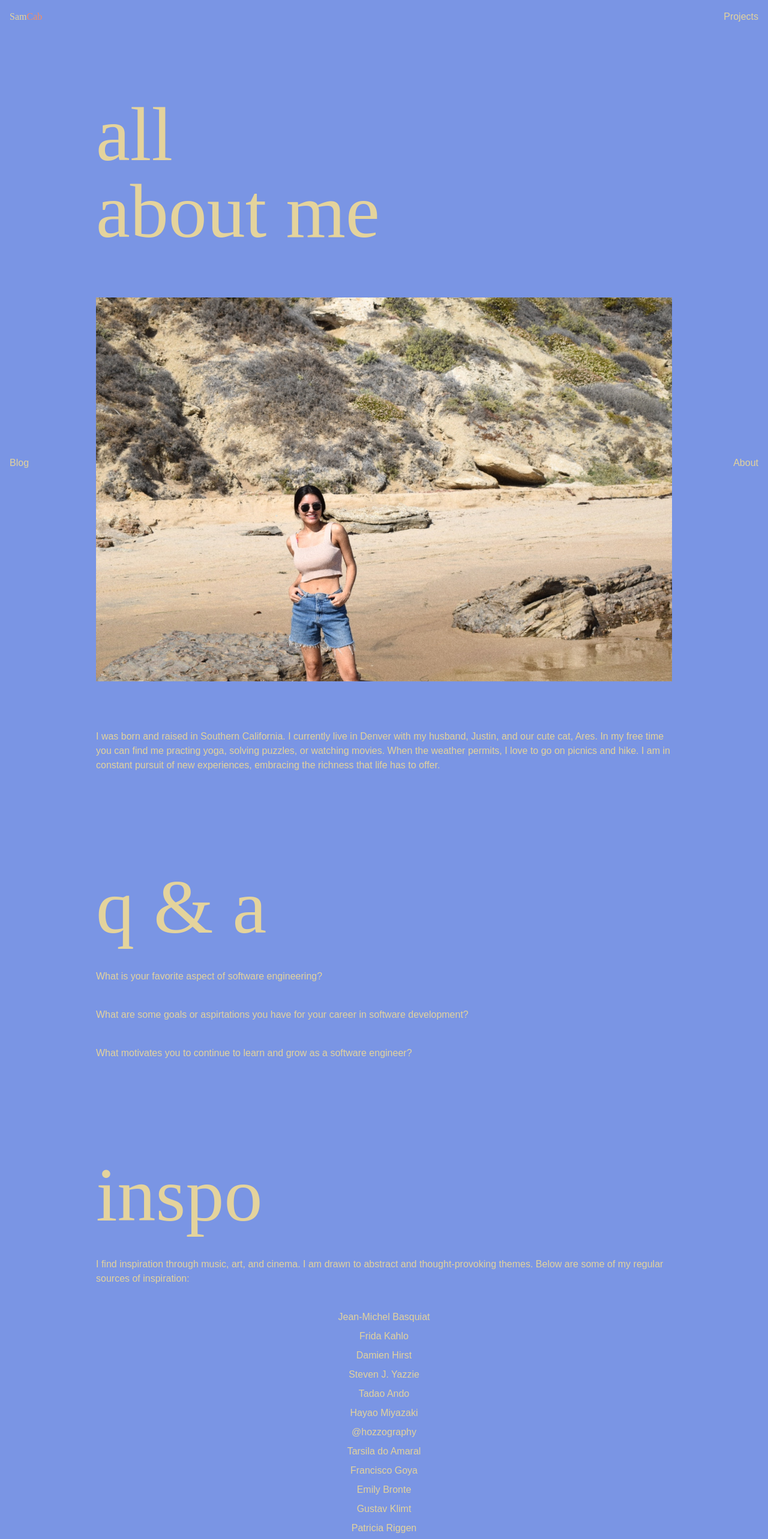
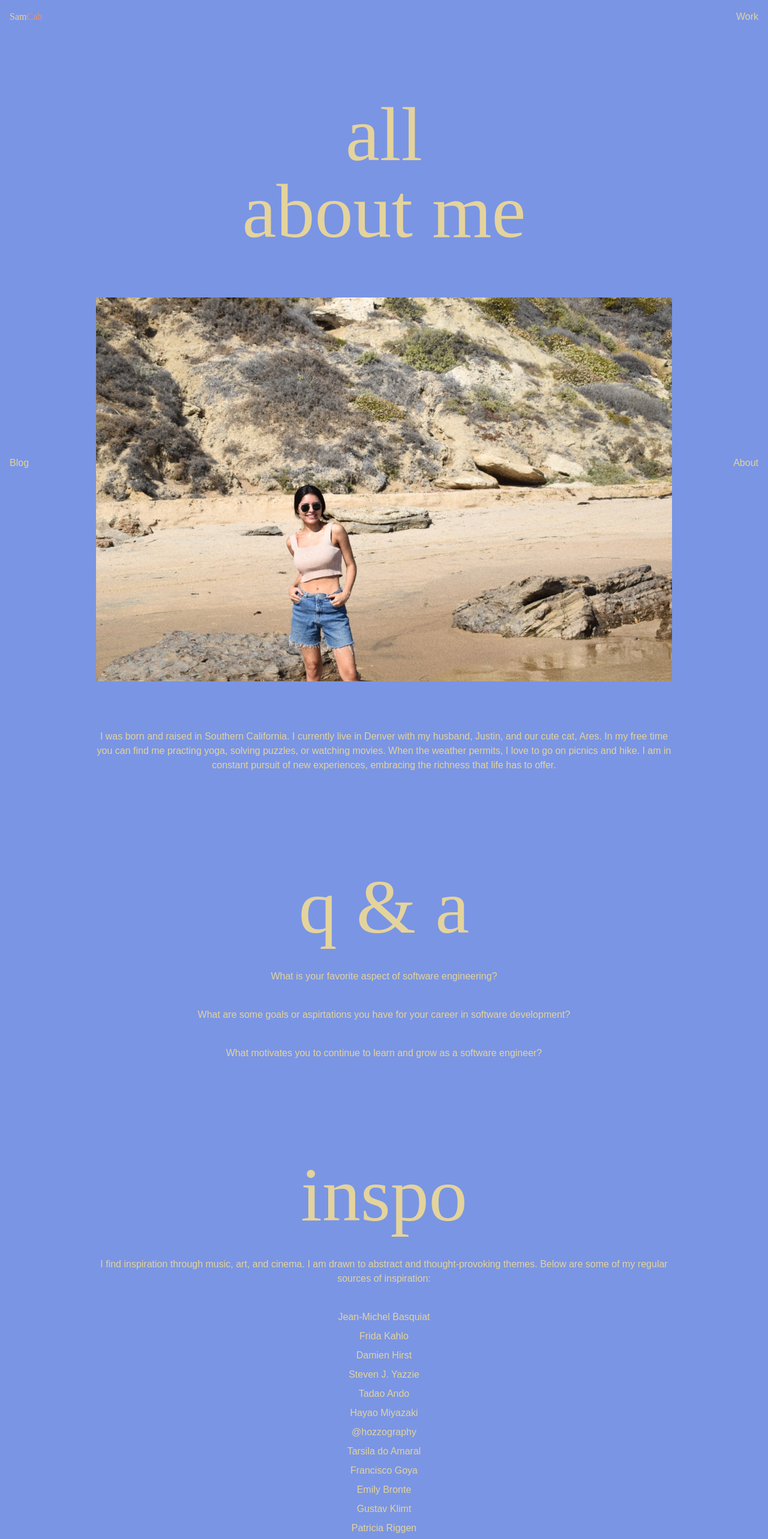
Before and after one commit to samanthacabrera/portfolio, a React (Create React App) app: page /about in a window 1280 px wide. Shown: the top 2566 px of the page at 60% size. Built offline with nearby package versions, Linux system fonts and the light colour scheme.

Commit message:
new cross layout

```diff
--- a/src/App.js
+++ b/src/App.js
@@ -32,8 +32,12 @@ function App() {
           <Route exact path="/">
             <Hero />
             <Intro />
+            <Skills />
+          </Route>
+          <Route path="/projects">
             <Projects />
-            <Skills />
+          </Route>
+          <Route path="/blog">
             <Blog />
           </Route>
           <Route path="/about">
--- a/src/Bio.js
+++ b/src/Bio.js
@@ -3,7 +3,7 @@ import me from "./IMG_0897.JPG";
 
 function Bio() {
   return (
-    <div className="space-y-20 md:m-40 m-12">
+    <div className="text-center space-y-20 md:m-40 m-12">
       <h2 className="subHeading lowercase md:text-9xl text-7xl">All <br /> About Me </h2>
       <img src={me} alt="Me" />
       <p>I was born and raised in Southern California. I currently live in Denver with my husband, Justin, and our cute
--- a/src/Inspo.js
+++ b/src/Inspo.js
@@ -2,7 +2,7 @@ import React from "react";
 
 function Inspo() {
   return (
-    <div className="space-y-10 md:m-40 m-12">
+    <div className="text-center space-y-10 md:m-40 m-12">
       <h2 className="subHeading lowercase md:text-9xl text-7xl">Inspo</h2>
       <p>I find inspiration through music, art, and cinema. I am drawn to abstract and thought-provoking themes. Below are some of my regular sources of inspiration:</p>
 
--- a/src/Navbar.js
+++ b/src/Navbar.js
@@ -28,7 +28,7 @@ const Navbar = () => {
           <a id="homeIcon" href="/">Sam<span className="inline-block hover:rotate-6 hover:-translate-y-1 transition duration-300 ease-in-out"> Cab</span></a>
         </div>
         <div className="pointer-events-auto absolute top-4 right-4">
-          <a href="/projects">Projects</a>
+          <a href="/projects">Work</a>
         </div>
         <div className="pointer-events-auto absolute bottom-4 left-4">
           <a href="/blog">Blog</a>
--- a/src/Questions.js
+++ b/src/Questions.js
@@ -2,7 +2,7 @@ import React from "react";
 
 function QandA() {
   return (
-    <div className="space-y-10 md:m-40 m-12">
+    <div className="text-center space-y-10 md:m-40 m-12">
       <h2 className="subHeading lowercase md:text-9xl text-7xl">Q & A</h2>
 
       <p>What is your favorite aspect of software engineering?</p>
```
